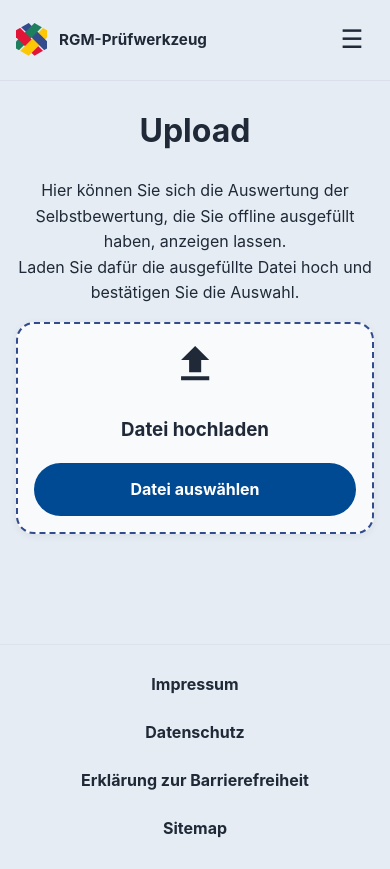
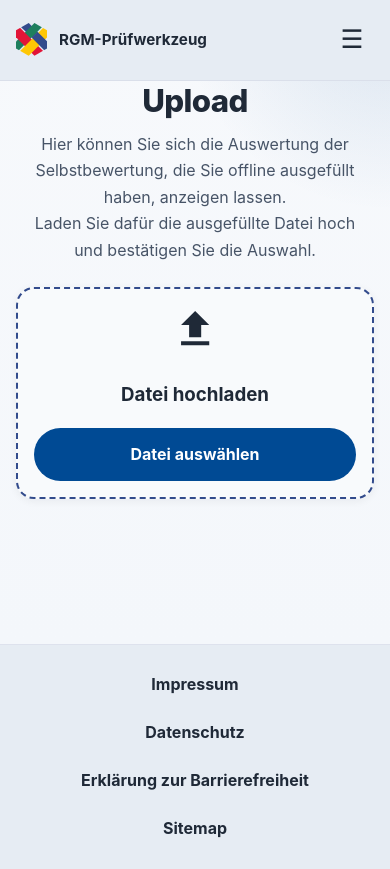
Before and after one commit to zimmermanng/RGM-Webservice-public, a React (Create React App) app in the folder frontend/: page /upload in a window 390 px wide. Built offline with nearby package versions, Linux system fonts and the light colour scheme.

Commit message:
Adjusted Shufflecontent 3

```diff
--- a/frontend/public/index.html
+++ b/frontend/public/index.html
@@ -2,7 +2,7 @@
 <html lang="de">
   <head>
     <meta charset="utf-8" />
-    <link rel="icon" href="%PUBLIC_URL%/LMZ-Logo.jpg" />
+    <link rel="icon" href="%PUBLIC_URL%/shuffle-logo.svg" />
     <meta name="viewport" content="width=device-width, initial-scale=1" />
     <meta name="theme-color" content="#000000" />
     <meta
--- a/frontend/src/App.js
+++ b/frontend/src/App.js
@@ -9,6 +9,7 @@ import {
 import NavBar from "./components/NavBar/navBar";
 import Footer from "./components/Footer/footer";
 
+import ScrollToTop from "./components/ScrollToTop";
 import UploadPage from "./pages/UploadPage";
 import ResultPage from "./pages/ResultPage";
 import Download from "./pages/DownloadPage";
@@ -29,6 +30,7 @@ const App = () => {
 
   return (
     <Router>
+      <ScrollToTop />
       <NavBar />
 
       <main>
--- a/frontend/src/components.css
+++ b/frontend/src/components.css
@@ -539,6 +539,7 @@
 .upload-box {
   width: min(100%, 28rem);
   padding: var(--space-6);
+  margin-top: var(--space-6);
   text-align: center;
   border-style: dashed;
   border-width: 2px;
--- /dev/null
+++ b/frontend/src/components/ScrollToTop.js
@@ -0,0 +1,18 @@
+import { useEffect } from "react";
+import { useLocation } from "react-router-dom";
+
+const ScrollToTop = () => {
+  const { pathname } = useLocation();
+
+  useEffect(() => {
+    window.scrollTo({
+      top: 0,
+      left: 0,
+      behavior: "auto",
+    });
+  }, [pathname]);
+
+  return null;
+};
+
+export default ScrollToTop;
--- a/frontend/src/pages.css
+++ b/frontend/src/pages.css
@@ -1246,3 +1246,132 @@ footer.siteFooter a:focus-visible {
 .questionnaire-page .question-box {
   padding-bottom: clamp(2rem, 4vw, 2.75rem);
 }
+
+/* --- Non-invasive heading consistency layer ---
+   Based on the homepage hero heading scale. This targets only existing page
+   header/title areas so card internals and result content stay stable. */
+.homeTitle,
+.dimensionsIntro h1,
+.downloadHeader h1,
+.uploadHeader h1,
+.questionnaire-header h1,
+.resultsHeader h1,
+.results-hero h1,
+.access-title {
+  margin: 0;
+  color: var(--color-text);
+  font-size: clamp(2rem, 3vw, 3.1rem);
+  line-height: 1.12;
+  font-weight: 800;
+  letter-spacing: -0.02em;
+}
+
+.downloadHeader,
+.uploadHeader,
+.dimensionsIntro,
+.questionnaire-header,
+.resultsHeader,
+.results-hero {
+  text-align: center;
+}
+
+.homeLead,
+.downloadHeader h2,
+.uploadHeader p,
+.dimensionsIntro p,
+.questionnaire-header h2,
+.questionnaire-header p,
+.resultsHeader p,
+.results-hero p,
+.access-subtitle {
+  max-width: 48rem;
+  margin: var(--space-3) auto 0;
+  color: var(--color-text-muted);
+  font-size: clamp(1rem, 1.4vw, 1.1rem);
+  line-height: 1.65;
+}
+
+.downloadHeader h2,
+.questionnaire-header h2 {
+  color: var(--color-text-muted);
+  font-weight: 650;
+}
+
+.homeIntroCard h2,
+.infoCard h3,
+.downloadNotes h3,
+#ext h2,
+.resultsDetails > h2,
+.tab-content > h3 {
+  color: var(--color-text);
+  line-height: 1.2;
+  letter-spacing: -0.01em;
+}
+
+.homeIntroCard h2,
+.downloadNotes h3,
+#ext h2,
+.resultsDetails > h2 {
+  font-size: clamp(1.5rem, 2.2vw, 2rem);
+}
+
+.infoCard h3,
+.tab-content > h3 {
+  font-size: clamp(1.25rem, 1.8vw, 1.55rem);
+}
+
+.downloadNotes h4,
+.category-box h4,
+.recommendation-section-title,
+.question-reference-title,
+.dimensionCardContent h2 {
+  line-height: 1.25;
+  letter-spacing: -0.005em;
+}
+
+@media (max-width: 640px) {
+  .homeTitle,
+  .dimensionsIntro h1,
+  .downloadHeader h1,
+  .uploadHeader h1,
+  .questionnaire-header h1,
+  .resultsHeader h1,
+  .results-hero h1,
+  .access-title {
+    font-size: clamp(1.85rem, 8vw, 2.35rem);
+  }
+}
+
+/* --- Page background and header alignment corrections ---
+   Keeps the existing heading system, but aligns Download/Upload/Fragebogen top spacing. */
+.downloadPage,
+.uploadPage,
+.dimensionsPage {
+  background:
+    radial-gradient(circle at top right, var(--brand-accent-soft), transparent 28%),
+    linear-gradient(180deg, var(--brand-bg) 0%, var(--color-surface-subtle) 100%);
+}
+
+/* Download had top spacing on both the page (#top) and the header. Reset the page and let the header control spacing. */
+.downloadPage#top {
+  padding-top: 0;
+}
+
+.downloadHeader,
+.uploadPage,
+.dimensionsPage {
+  padding-top: calc(var(--header-height) + var(--space-8));
+}
+
+.uploadHeader {
+  width: min(var(--content-narrow), calc(100% - (var(--page-gutter) * 2)));
+  margin-inline: auto;
+}
+
+@media (max-width: 640px) {
+  .downloadHeader,
+  .uploadPage,
+  .dimensionsPage {
+    padding-top: calc(var(--header-height) + var(--space-6));
+  }
+}
--- a/frontend/src/pages/DimensionsPage.js
+++ b/frontend/src/pages/DimensionsPage.js
@@ -1,6 +1,14 @@
 import React from "react";
+import { useNavigate } from "react-router-dom";
 import data from "../components/data/struktur.json";
+import fragen from "../components/data/fragen.json";
+import handlEmpf from "../components/data/handlungsempfehlungen.json";
 import Card_dimensions from "../components/Cards/Card_dimensions";
+import { answersToResultsWithRecommendations } from "../services/questionnaireToResults";
+
+const API_BASE = "http://localhost:3011";
+const ANSWERS_STORAGE_KEY = "answers";
+const RESULTS_STORAGE_KEY = "shuffleResults";
 
 const readJsonFromStorage = (key, fallback) => {
   try {
@@ -12,13 +20,76 @@ const readJsonFromStorage = (key, fallback) => {
   }
 };
 
+const writeJsonToStorage = (key, value) => {
+  try {
+    localStorage.setItem(key, JSON.stringify(value));
+  } catch (error) {
+    console.warn(`Konnte ${key} nicht in localStorage speichern:`, error);
+  }
+};
+
+const flattenSelections = (allAnswersByDimension) =>
+  Object.values(allAnswersByDimension || {})
+    .flatMap((dimensionAnswers) => Object.values(dimensionAnswers || {}))
+    .filter(Boolean);
+
+const buildAggregatedResults = (allAnswersByDimension) => {
+  const mergedRows = new Map();
+
+  Object.entries(allAnswersByDimension || {}).forEach(([dimensionId, answersForDimension]) => {
+    if (!answersForDimension || Object.keys(answersForDimension).length === 0) {
+      return;
+    }
+
+    const rows = answersToResultsWithRecommendations({
+      selectedAnswers: answersForDimension,
+      struktur: data,
+      fragen,
+      handlEmpf,
+      dimensionId,
+    });
+
+    (Array.isArray(rows) ? rows : []).forEach((row, index) => {
+      const key =
+        row?.id || `${row?.group || "group"}__${row?.category || "category"}__${index}`;
+      mergedRows.set(key, row);
+    });
+  });
+
+  return Array.from(mergedRows.values());
+};
+
 const DimensionsPage = () => {
+  const navigate = useNavigate();
   const activeIds = readJsonFromStorage("activeDimensions", null);
-  const storedAnswers = readJsonFromStorage("answers", {});
+  const storedAnswers = readJsonFromStorage(ANSWERS_STORAGE_KEY, {});
 
   const dimensionen = Array.isArray(activeIds)
     ? data.dimensionen.filter((d) => activeIds.includes(d.id))
     : data.dimensionen;
+
+  const handleShowResults = async () => {
+    const payload = {
+      timestamp: new Date().toISOString(),
+      results: buildAggregatedResults(storedAnswers),
+      selections: flattenSelections(storedAnswers),
+      comments: [],
+    };
+
+    writeJsonToStorage(RESULTS_STORAGE_KEY, payload);
+
+    try {
+      await fetch(`${API_BASE}/session/results`, {
+        method: "POST",
+        headers: { "Content-Type": "application/json" },
+        body: JSON.stringify(payload),
+      });
+    } catch (error) {
+      console.warn("Backend-Ergebnisse konnten nicht gespeichert werden:", error);
+    }
+
+    navigate("/rawresults");
+  };
 
   return (
     <div className="mainContainer dimensionsPage" aria-labelledby="dimensions-title">
@@ -58,6 +129,12 @@ const DimensionsPage = () => {
           );
         })}
       </div>
+
+      <div className="dimensionsActions">
+        <button type="button" className="homeButton dimensionsResultsButton" onClick={handleShowResults}>
+          Auswertung
+        </button>
+      </div>
     </div>
   );
 };
```
Also changed, not shown: frontend/src/pages/QuestionnairePage.jsx (+32 -147 lines), 1 other file (tests, documents, lock files or other folders).
